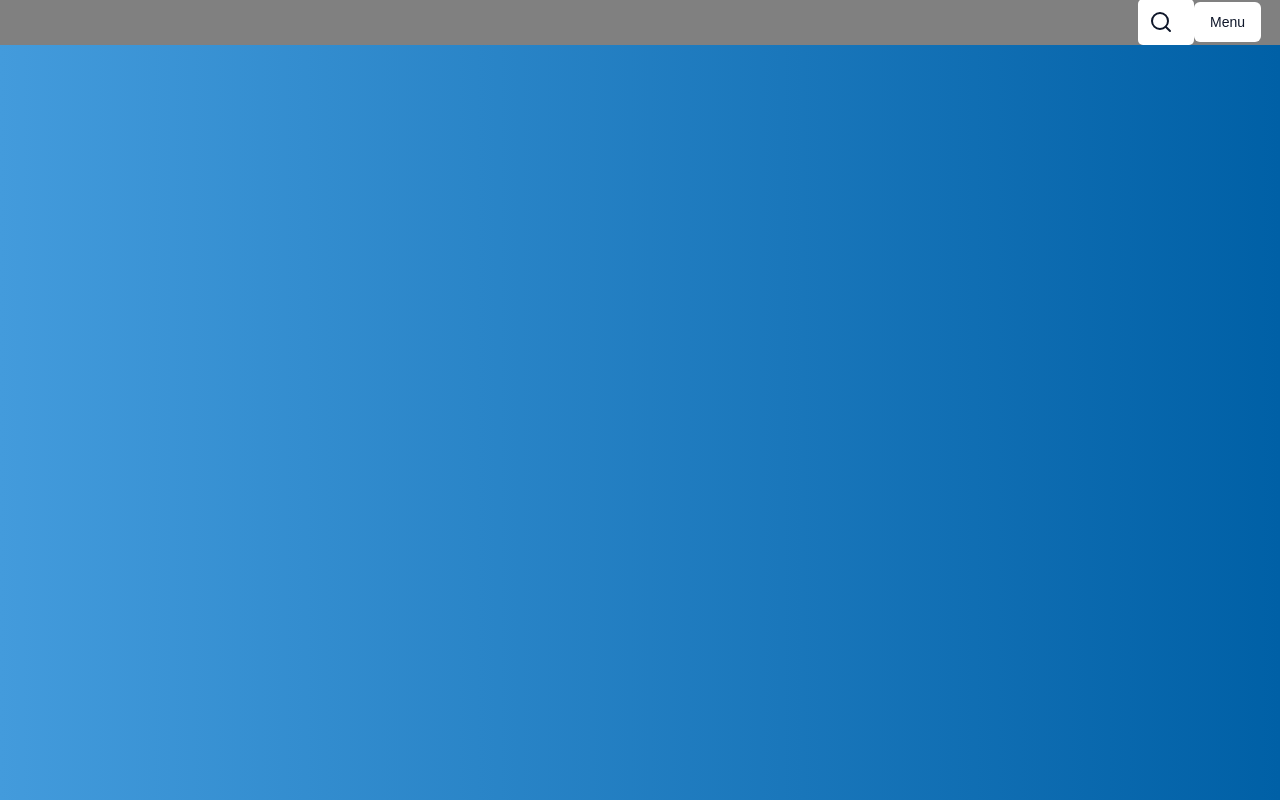
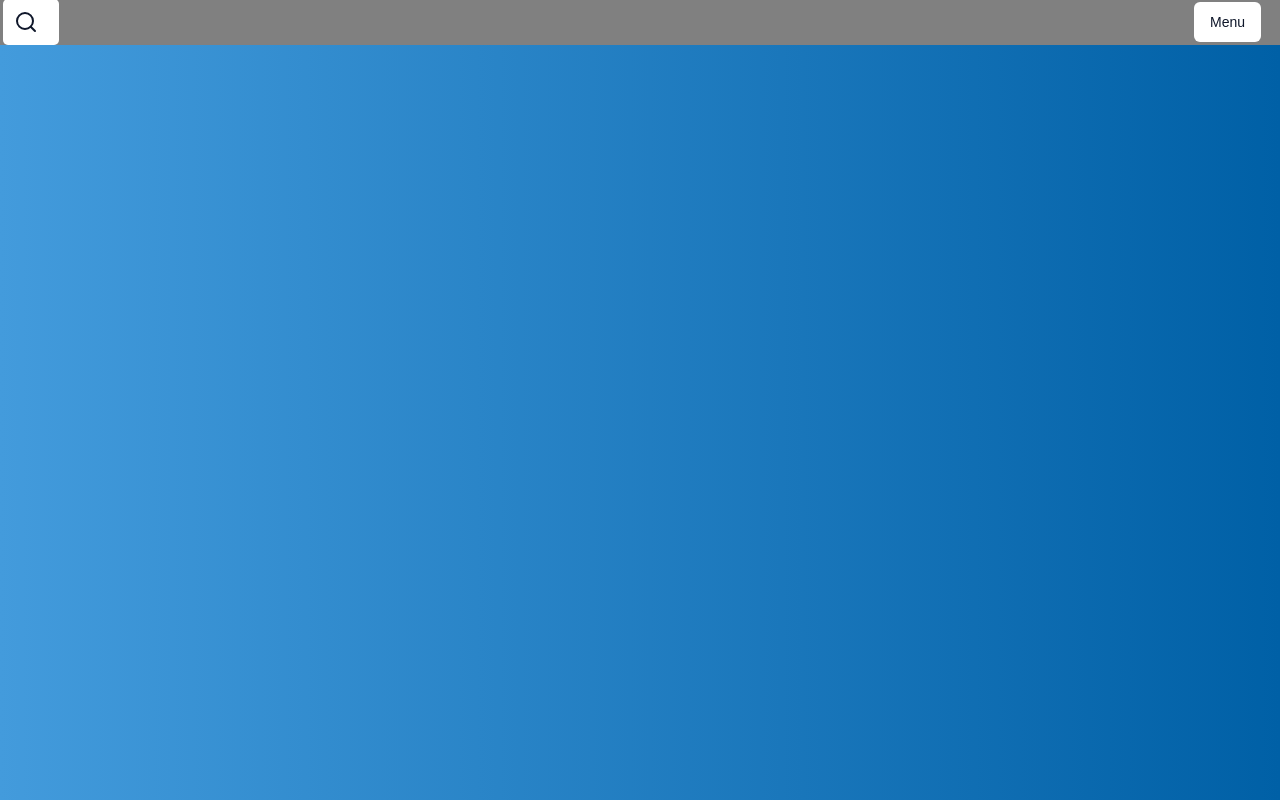
Before and after one commit to marafigagdansk/testeHibrid, a React (Vite) app in the folder shadcnProject/: page / in a window 1280 px wide. Shown: the top 800 px of the page. Built offline with nearby package versions, Linux system fonts and the light colour scheme.

Commit message:
fix telaprincipal

```diff
--- a/shadcnProject/src/TelaPrincipal.css
+++ b/shadcnProject/src/TelaPrincipal.css
@@ -14,7 +14,7 @@ body {
     flex-direction: column;
 }
 
-.header-area {
+.header {
     display: flex;
     width: 100vw;
     height: 3.5vw;
--- a/shadcnProject/src/TelaPrincipal.jsx
+++ b/shadcnProject/src/TelaPrincipal.jsx
@@ -47,7 +47,7 @@ function TelaPrincipal() {
   return (
     <>
       <div className='geral'>
-        <div className='header-area'>
+        <div className='header'>
           <div className={`search-bar ${searchOpen ? 'active' : ''}`}>
             <button className="search-icon" onClick={toggleSearch}>
               <Search />
```
